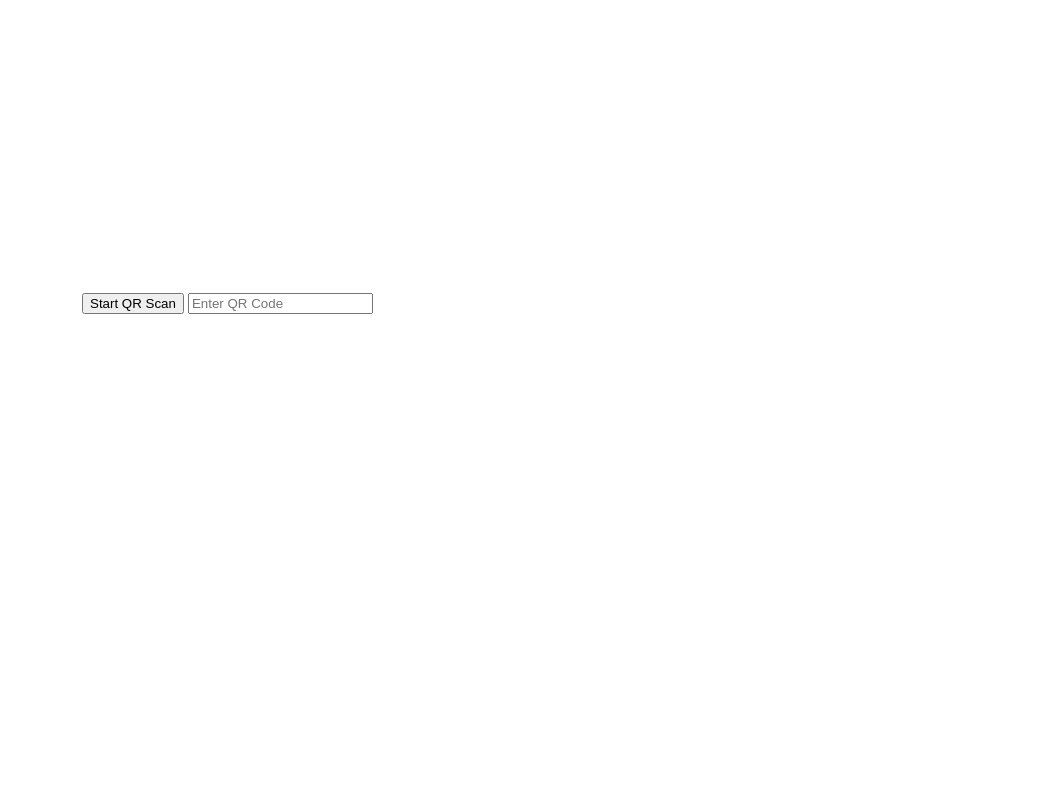
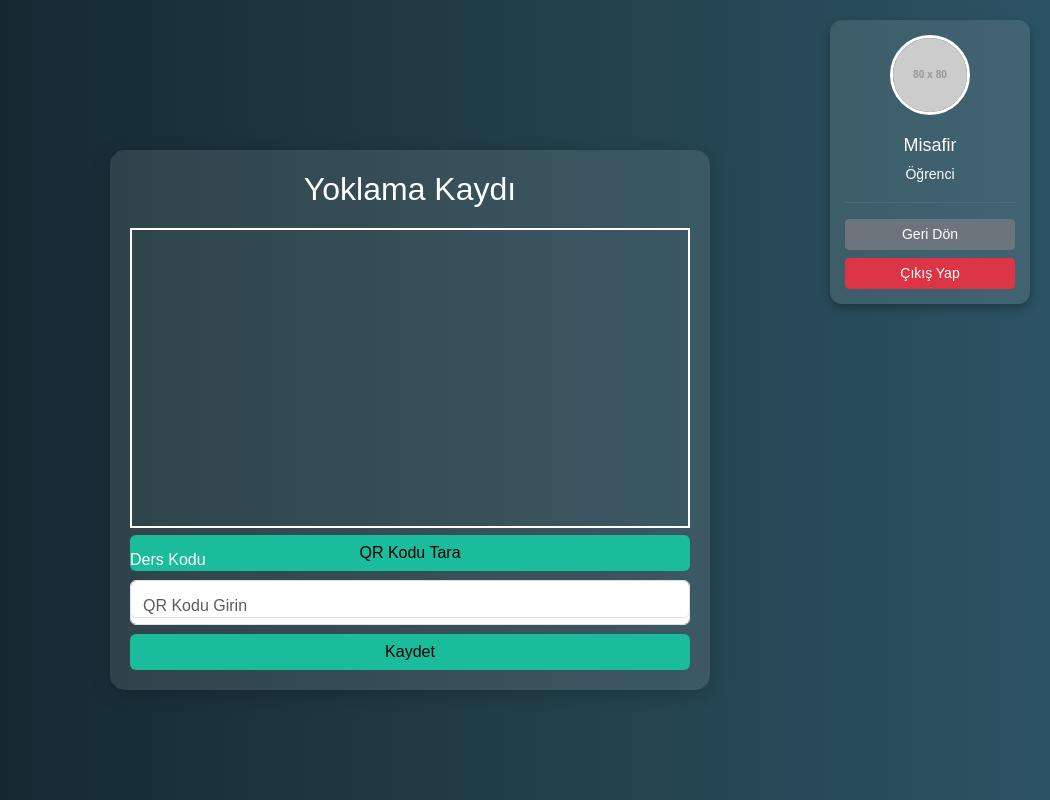
Before and after one commit to mahmodking55555/YoklamaTakipSistemi-, a plain HTML site: page student_dashboard.html in a window 1280 px wide. Shown: the whole page, without its empty margins (230-1280 px from the left). Drawn offline with nearby package versions, Linux system fonts and the light colour scheme; placeholder pictures from the web are drawn by us.

Commit message:
Update student_dashboard.html

```diff
--- a/student_dashboard.html
+++ b/student_dashboard.html
@@ -4,19 +4,112 @@
     <meta charset="UTF-8">
     <meta name="viewport" content="width=device-width, initial-scale=1.0">
     <title>Öğrenci Paneli - Yoklama Sistemi</title>
+    <link href="https://cdn.jsdelivr.net/npm/bootstrap@5.3.0-alpha1/dist/css/bootstrap.min.css" rel="stylesheet">
+    <link rel="stylesheet" href="https://cdnjs.cloudflare.com/ajax/libs/font-awesome/6.0.0/css/all.min.css">
     <script src="https://cdn.jsdelivr.net/npm/jsqr/dist/jsQR.js"></script>
     <style>
-        /* Styles Here */
+        body {
+            background: linear-gradient(to right, #0f2027, #203a43, #2c5364);
+            color: #fff;
+            font-family: 'Poppins', sans-serif;
+        }
+
+        .profile-box {
+            position: fixed;
+            top: 20px;
+            right: 20px;
+            background: rgba(255, 255, 255, 0.1);
+            border-radius: 12px;
+            padding: 15px;
+            width: 200px;
+            text-align: center;
+            box-shadow: 0 4px 10px rgba(0, 0, 0, 0.3);
+        }
+
+        .profile-box img {
+            width: 80px;
+            height: 80px;
+            border-radius: 50%;
+            border: 3px solid #fff;
+            margin-bottom: 10px;
+        }
+
+        .profile-box h5 {
+            margin: 10px 0 5px;
+            font-size: 18px;
+        }
+
+        .container {
+            max-width: 600px;
+            margin-top: 150px;
+            padding: 20px;
+            background-color: rgba(255, 255, 255, 0.1);
+            border-radius: 15px;
+            box-shadow: 0 4px 20px rgba(0, 0, 0, 0.2);
+        }
+
+        h2 {
+            text-align: center;
+            margin-bottom: 20px;
+        }
+
+        .btn-info {
+            background-color: #1abc9c;
+            border: none;
+        }
+
+        .btn-info:hover {
+            background-color: #16a085;
+        }
+
+        #qr-reader {
+            width: 100%;
+            height: 300px;
+            margin-bottom: 20px;
+        }
+
+        #video {
+            width: 100%;
+            height: 300px;
+            border: 2px solid #fff;
+        }
     </style>
 </head>
 <body>
-    <div id="qr-reader">
-        <video id="video" width="300" height="300"></video>
-        <button id="start-scan" class="btn btn-info">Start QR Scan</button>
-        <input type="text" id="lectureCodeInput" class="form-control" placeholder="Enter QR Code" readonly>
+    <div class="profile-box">
+        <img src="https://via.placeholder.com/80" alt="Profile">
+        <h5 id="studentName"></h5>
+        <small>Öğrenci</small>
+        <hr style="border-color: rgba(255, 255, 255, 0.3);">
+        <a href="index.html" class="btn btn-secondary btn-sm w-100 mb-2">Geri Dön</a>
+        <button onclick="logout()" class="btn btn-danger btn-sm w-100">Çıkış Yap</button>
+    </div>
+
+    <div class="container">
+        <h2>Yoklama Kaydı</h2>
+
+        <!-- QR Code Reader -->
+        <div id="qr-reader">
+            <video id="video"></video>
+            <button id="start-scan" class="btn btn-info w-100">QR Kodu Tara</button>
+            <input type="text" id="lectureCodeInput" class="form-control mt-3" placeholder="QR Kodu Girin" readonly>
+        </div>
+
+        <!-- Attendance Form (manual) -->
+        <form id="attendanceForm">
+            <div class="mb-3">
+                <label for="lectureCodeInput" class="form-label">Ders Kodu</label>
+                <input type="text" id="manualLectureCodeInput" class="form-control" required>
+            </div>
+            <button type="button" id="submitAttendance" class="btn btn-info w-100">Kaydet</button>
+        </form>
     </div>
 
     <script>
+        const currentUser = JSON.parse(localStorage.getItem("currentUser"));
+        document.getElementById("studentName").innerText = currentUser ? currentUser.fullName : "Misafir";
+
+        // Handle QR Code Scanning
         document.getElementById("start-scan").addEventListener("click", function () {
             const video = document.getElementById('video');
             const canvas = document.createElement('canvas');
@@ -48,6 +141,7 @@
 
                     if (code) {
                         document.getElementById("lectureCodeInput").value = code.data;
+                        saveAttendance(code.data);  // Save attendance based on QR code
                         stopScanner();
                     } else {
                         requestAnimationFrame(scanQRCode);
@@ -63,6 +157,41 @@
                 tracks.forEach(track => track.stop());
             }
         });
+
+        // Handle manual attendance submission
+        document.getElementById("submitAttendance").addEventListener("click", function () {
+            const enteredLectureCode = document.getElementById("manualLectureCodeInput").value.trim();
+            saveAttendance(enteredLectureCode);
+        });
+
+        function saveAttendance(lectureCode) {
+            const lectureKeys = Object.keys(localStorage).filter(key => key.includes("_lecture_"));
+            let attendanceRegistered = false;
+
+            lectureKeys.forEach(key => {
+                const lectureData = JSON.parse(localStorage.getItem(key));
+
+                if (lectureData.code === lectureCode) {
+                    if (!lectureData.students.includes(currentUser.fullName)) {
+                        lectureData.students.push(currentUser.fullName);
+                        localStorage.setItem(key, JSON.stringify(lectureData));
+                        alert("Yoklama kaydedildi!");
+                    } else {
+                        alert("Zaten kayıtlısınız.");
+                    }
+                    attendanceRegistered = true;
+                }
+            });
+
+            if (!attendanceRegistered) {
+                alert("Geçersiz ders kodu.");
+            }
+        }
+
+        function logout() {
+            localStorage.removeItem("currentUser");
+            window.location.href = "index.html";
+        }
     </script>
 </body>
 </html>
```
